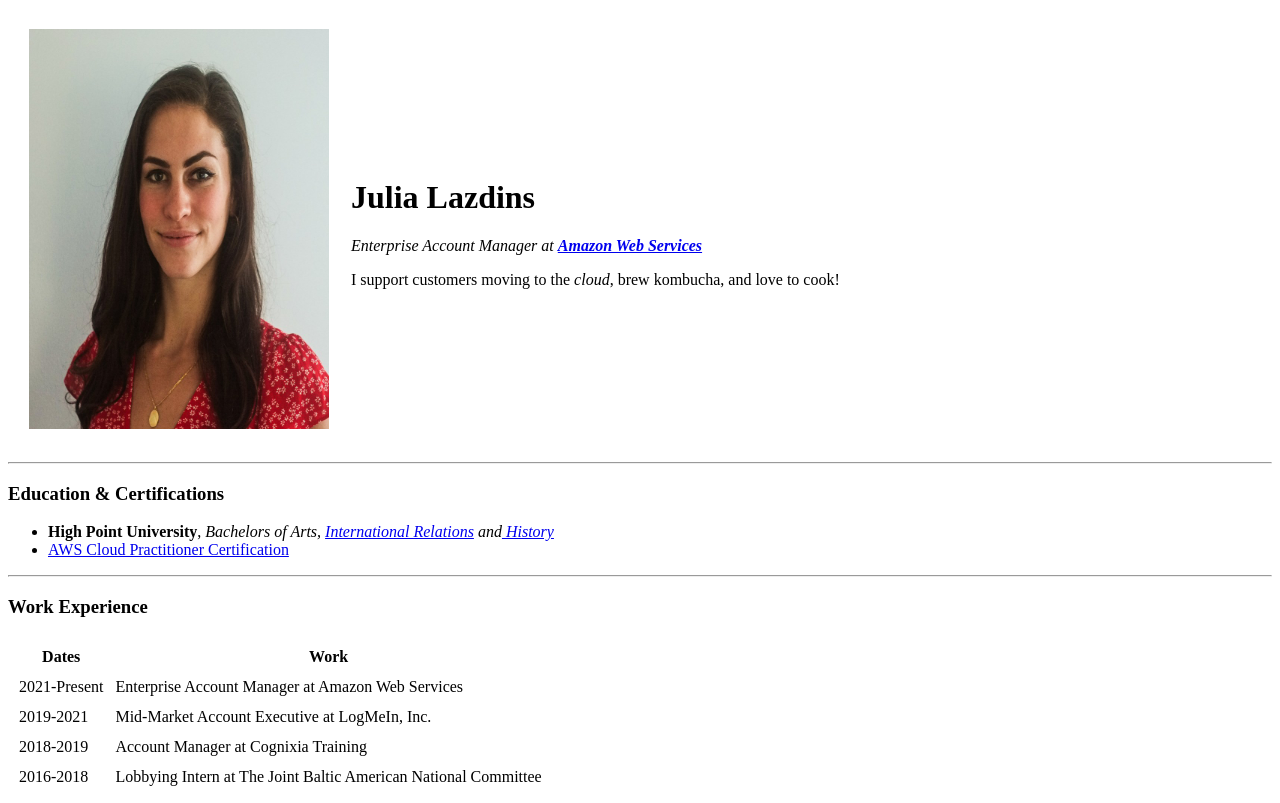
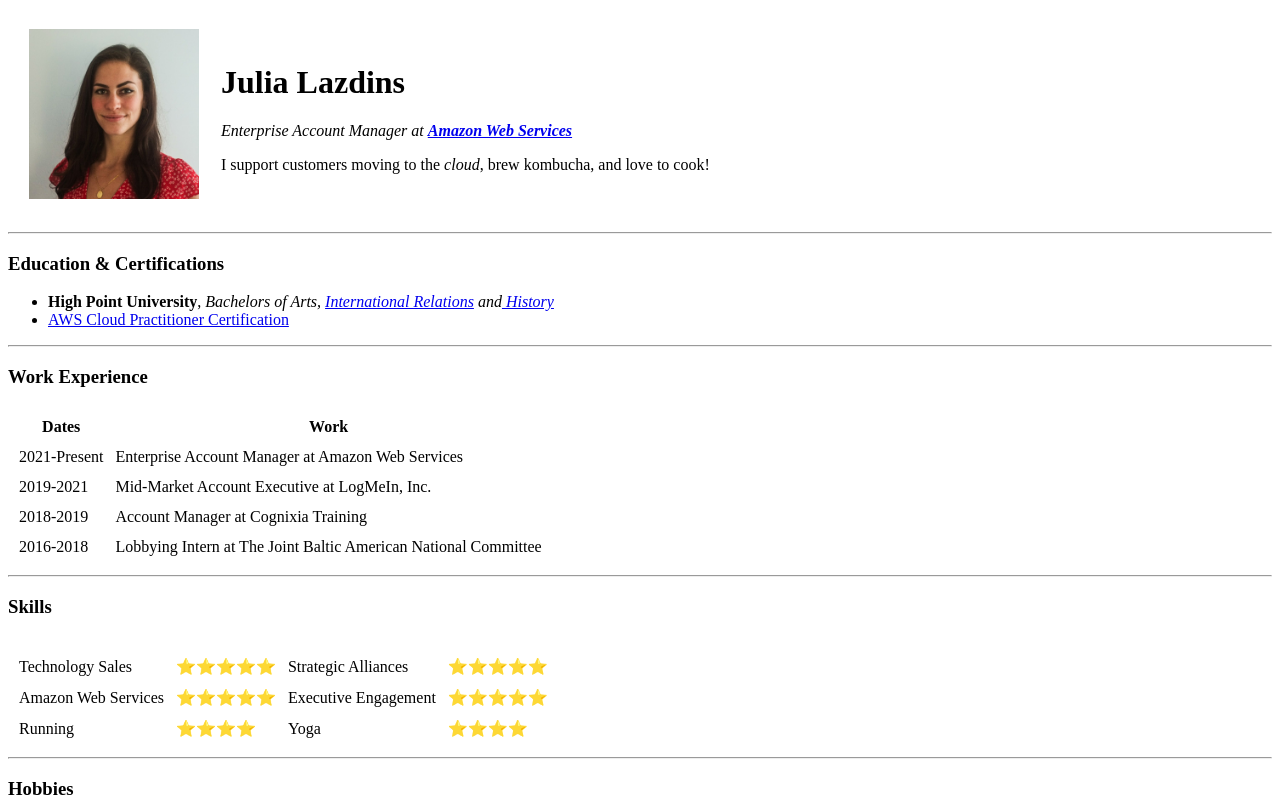
Before and after one commit to kakumeitene/cv, a plain HTML site: page index.html in a window 1280 px wide. Shown: the top 803 px of the page. Drawn offline with Linux system fonts and the light colour scheme.

Commit message:
updated picture size

```diff
--- a/index.html
+++ b/index.html
@@ -6,7 +6,7 @@
 <body>
     <table cellspacing="20">
         <tr>
-            <td><img src="juls linkedinpic.jpeg" alt="Julia Profile Pic AWS" width="300" height="400"></td>
+            <td><img src="juls linkedinpic.jpeg" alt="Julia Profile Pic AWS" width="170" height="170"></td>
             <td>
                 <h1>Julia Lazdins</h1>
                 <p><em>Enterprise Account Manager at <strong><a href="https://aws.amazon.com/?nc2=h_lg">Amazon Web Services</a></strong></em></p>
```
